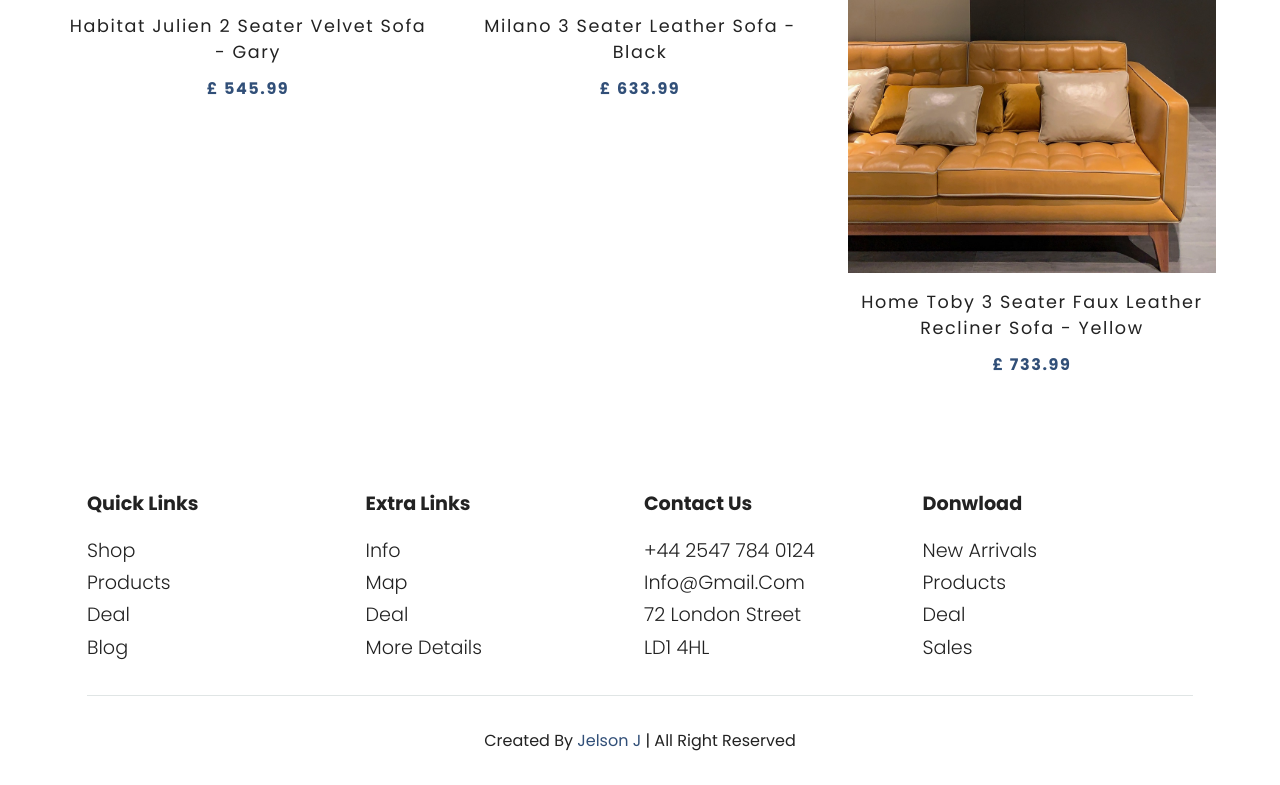
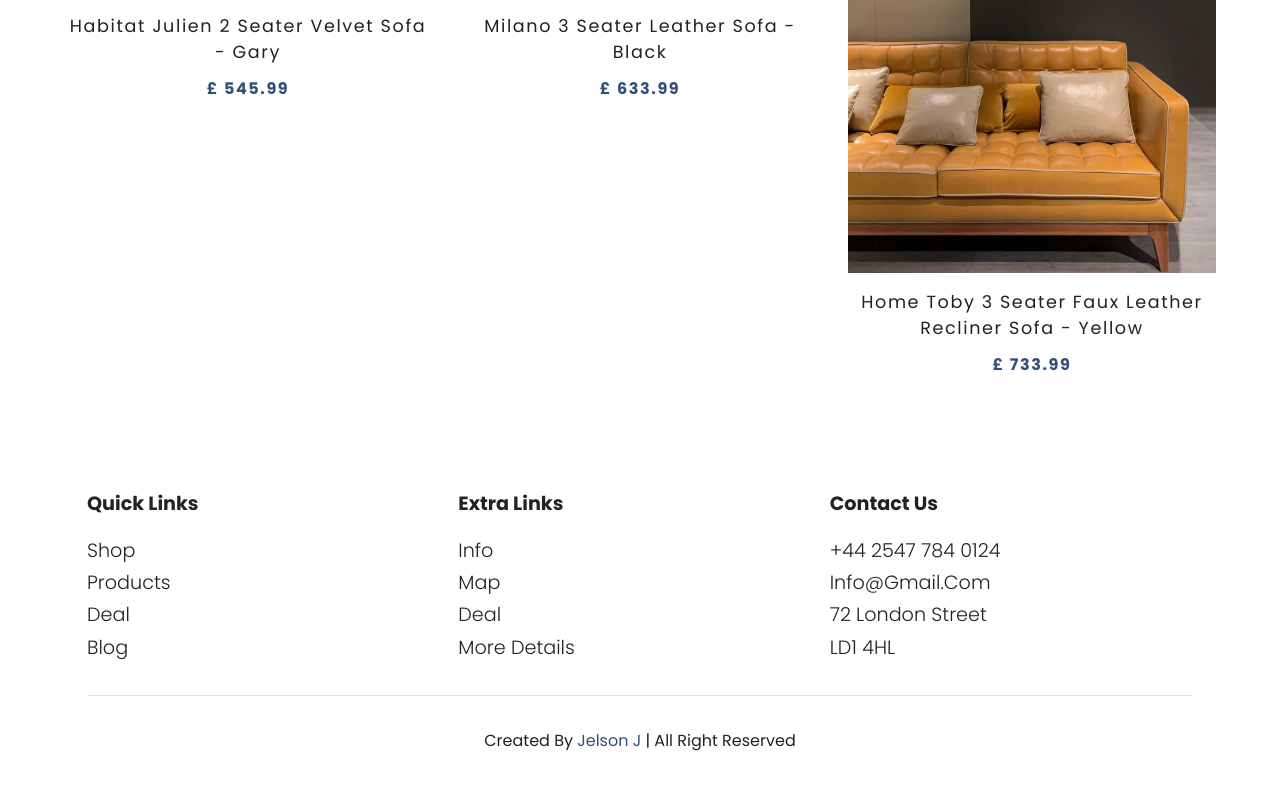
Before and after one commit to jelsonjay/furniture-app, a plain HTML site: page index.html in a window 1280 px wide. Shown: the part 4103-4888 px from the top of the page. Drawn offline with nearby package versions, Linux system fonts and the light colour scheme.

Commit message:
index changes

```diff
--- a/index.html
+++ b/index.html
@@ -145,14 +145,6 @@
 						<a href="#">LD1 4HL</a>
 						<!-- <img src="" alt="" /> -->
 					</div>
-
-					<div class="card">
-						<h3>donwload</h3>
-						<a href="#">new arrivals</a>
-						<a href="#">products</a>
-						<a href="#">deal</a>
-						<a href="#">sales</a>
-					</div>
 				</div>
 				<div class="copyright">
 					created by <span>Jelson J</span> | all right reserved
```
